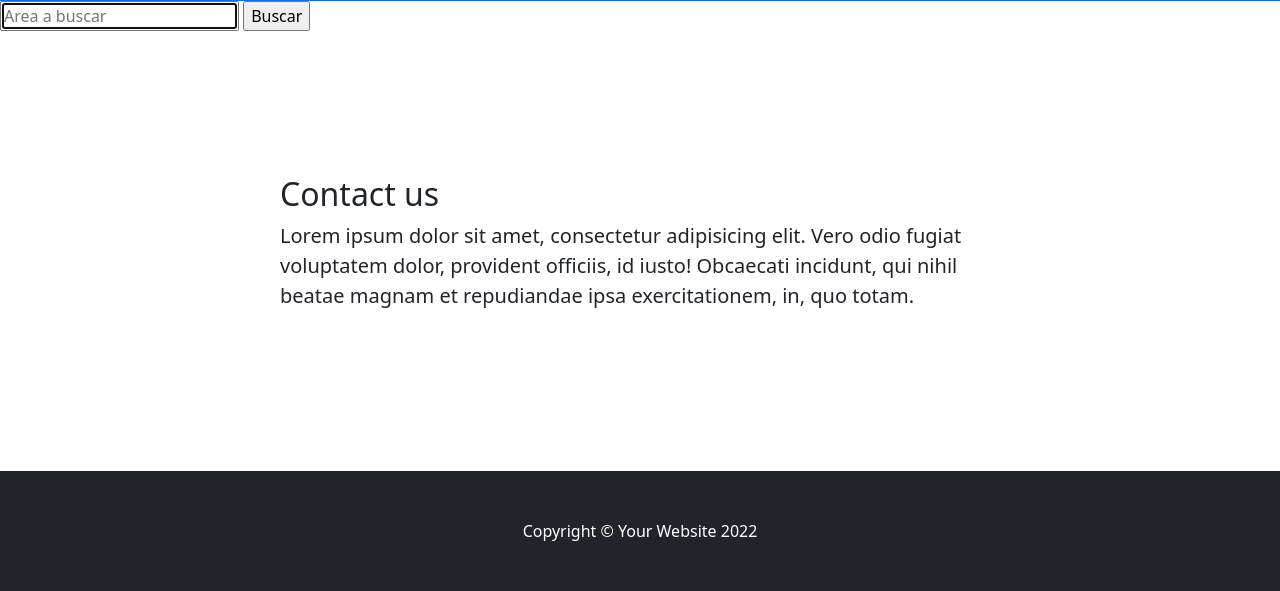
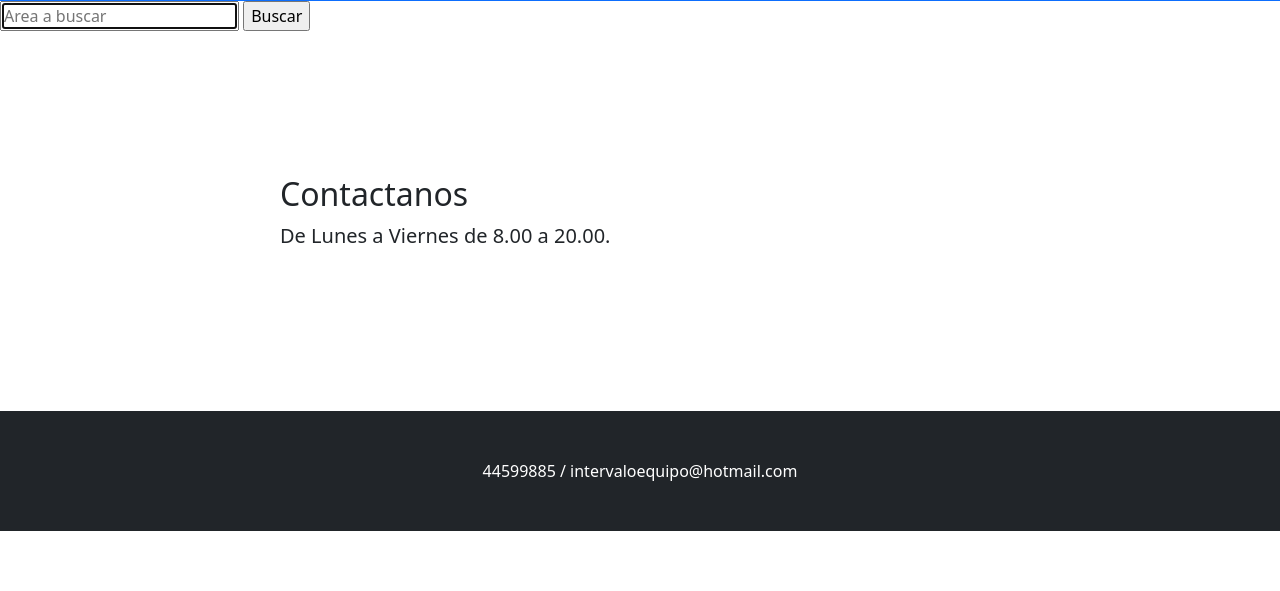
Before and after one commit to LuciaRuizDiaz/Entrega1RuizDiaz, a Django app: page /equipointervalo/ in a window 1280 px wide. Shown: the part 397-988 px from the top of the page. After the commit the page ends 928 px from the top, so only its background shows below. Run offline with Django 4.2, Linux system fonts and the light colour scheme; some libraries are stand-ins or nearby versions.

Commit message:
Primer Prueba

```diff
--- a/equipointervalo/templates/equipointervalo/base.html
+++ b/equipointervalo/templates/equipointervalo/base.html
@@ -35,18 +35,16 @@
             </div>
         </header>
 
-    {% block profesionales %}
-    {% endblock profesionales %}
-
-
     <form method = "get" target="_blank">
         <input type="search" name="q" placeholder="Area a buscar" autofocus required>
 
         {{formulario.as_p}}
 
-    <input type="submit" value="Buscar">
+        <input type="submit" value="Buscar">
 
     </form>
+    {% block profesionales %}
+    {% endblock profesionales %}
 
     {% block areas %}
     {% endblock areas %}
@@ -59,15 +57,15 @@
             <div class="container px-4">
                 <div class="row gx-4 justify-content-center">
                     <div class="col-lg-8">
-                        <h2>Contact us</h2>
-                        <p class="lead">Lorem ipsum dolor sit amet, consectetur adipisicing elit. Vero odio fugiat voluptatem dolor, provident officiis, id iusto! Obcaecati incidunt, qui nihil beatae magnam et repudiandae ipsa exercitationem, in, quo totam.</p>
+                        <h2>Contactanos</h2>
+                        <p class="lead">De Lunes a Viernes de 8.00 a 20.00.</p>
                     </div>
                 </div>
             </div>
         </section>
         <!-- Footer-->
         <footer class="py-5 bg-dark">
-            <div class="container px-4"><p class="m-0 text-center text-white">Copyright &copy; Your Website 2022</p></div>
+            <div class="container px-4"><p class="m-0 text-center text-white">44599885 / intervaloequipo@hotmail.com</p></div>
         </footer>
         <!-- Bootstrap core JS-->
         <script src="https://cdn.jsdelivr.net/npm/bootstrap@5.1.3/dist/js/bootstrap.bundle.min.js"></script>
```
